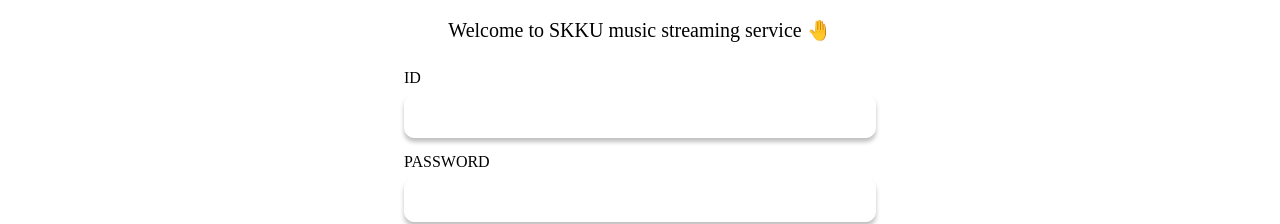
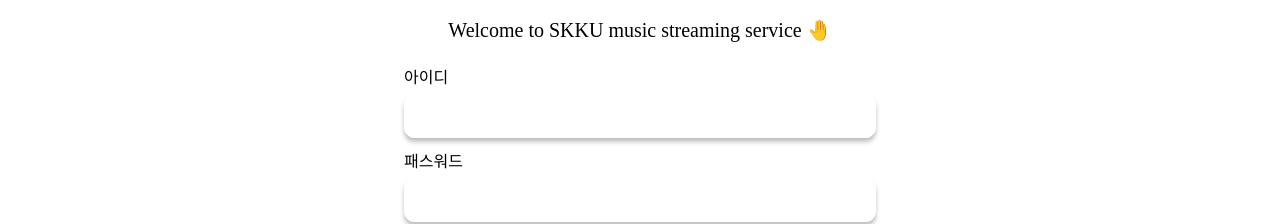
Before and after one commit to softho0n/2024-graduation-work, a Next.js app in the folder frontend-v1-app/: page /accounts/login in a window 1280 px wide. Shown: the part 154-378 px from the top of the page. Built offline with nearby package versions, Linux system fonts and the light colour scheme.

Commit message:
✨ Feat: 로그인 UI 수정

```diff
--- a/frontend-v1-app/src/components/accounts/loginForm.tsx
+++ b/frontend-v1-app/src/components/accounts/loginForm.tsx
@@ -45,12 +45,12 @@
   return (
     <S.AuthWrapper desc="Welcome to SKKU music streaming service 🤚">
       <S.InputWithLabel
-        label="ID"
+        label="아이디"
         name="id"
         onChange={handleChange}
       ></S.InputWithLabel>
       <S.InputWithLabel
-        label="PASSWORD"
+        label="패스워드"
         type="password"
         name="password"
         onChange={handleChange}
```
